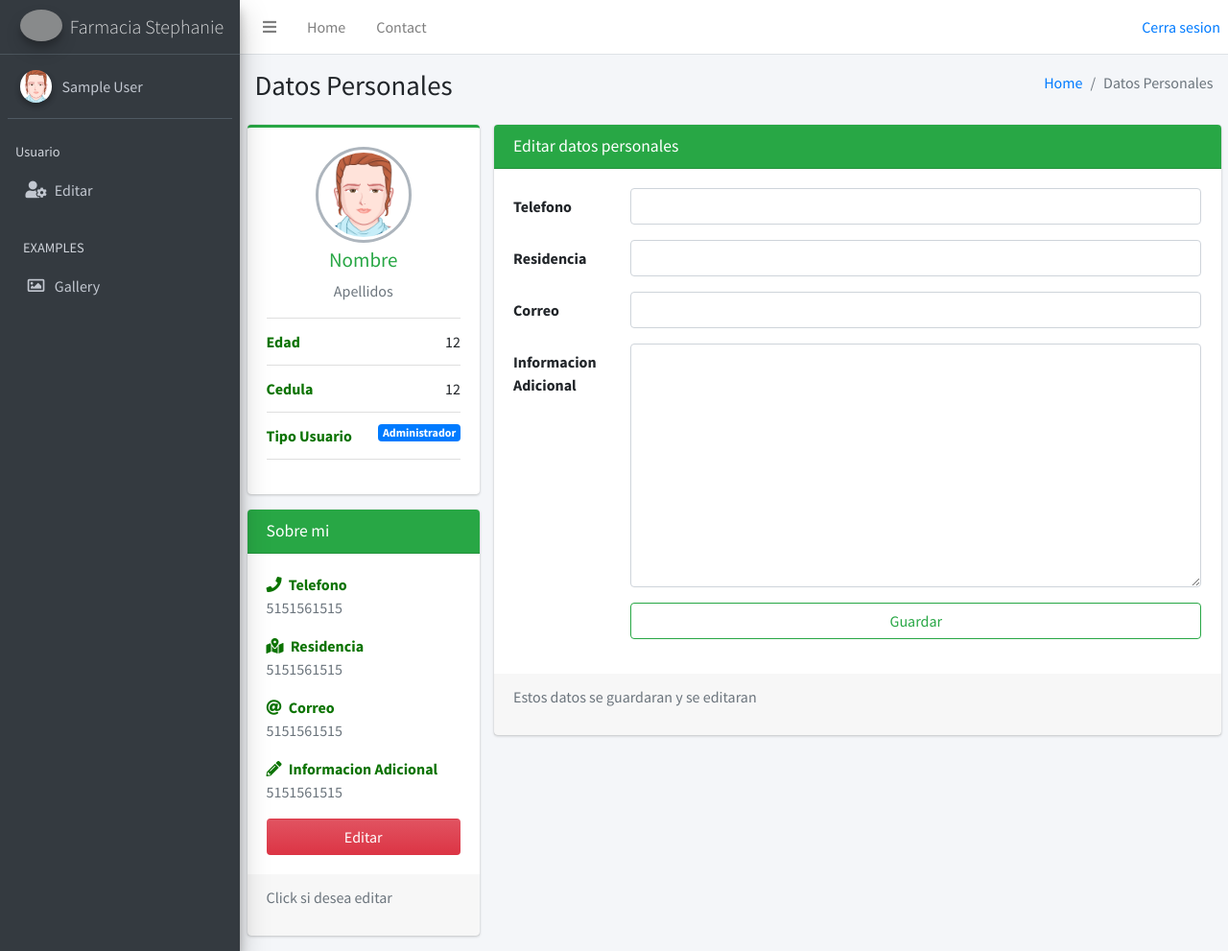
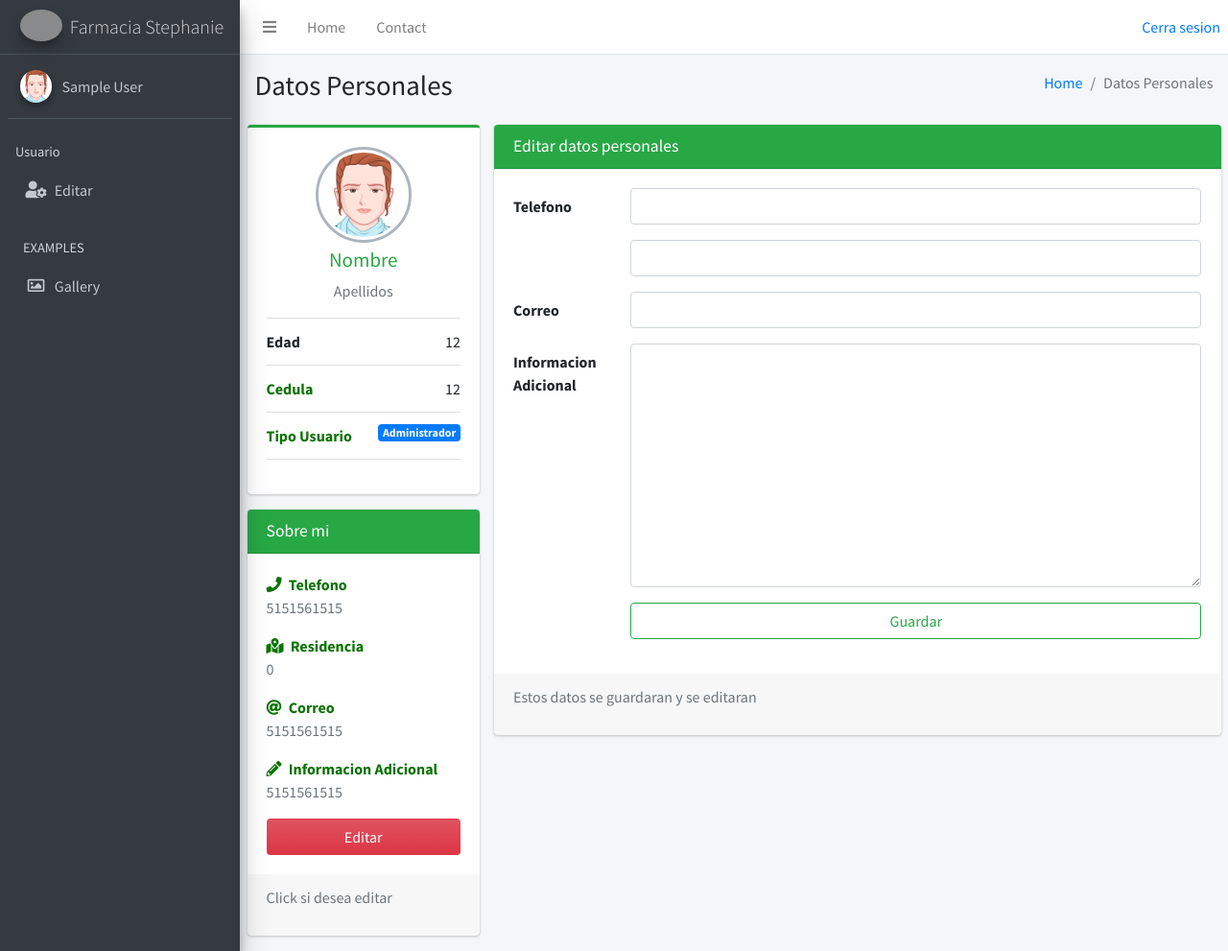
Before and after one commit to sarasalazarparedes/FarmaciaProyectoS, a PHP site: page /vista/editar_datos.php in a window 1280 px wide. Shown: the whole page at 96% size. Run offline with PHP 8.4, Linux system fonts and the light colour scheme; the visitor is signed in with stand-in values (Sample User, id 1); data that the repository does not hold is empty; grey boxes are pictures that could not be loaded.

Commit message:
Cambios a cuadro de informacion usuario

```diff
--- a/controlador/UsuarioController.php
+++ b/controlador/UsuarioController.php
@@ -12,9 +12,9 @@ if($_POST['funcion']=='buscar_usuario'){
             'cedula'=> $objeto->cedulau,
             'tipo'=> $objeto->nombre_tipo,
             'telefono'=> $objeto->telefonou,
-            'residenciaU'=> $objeto->residenciau,
-            'correoU'=> $objeto->correou,
-            'adicionalU'=> $objeto->adicionalu
+            'residenciau'=> $objeto->residenciau,
+            'correou'=> $objeto->correou,
+            'adicionalu'=> $objeto->adicionalu
         );
 
     }
--- a/javas/Usuario.js
+++ b/javas/Usuario.js
@@ -6,7 +6,7 @@ $(document).ready(function () {
         funcion='buscar_usuario';
         $.post('../controlador/UsuarioController.php',{dato,funcion},(response)=>{
            //console.log(typeof response);
-           //console.log(response);
+           console.log(response);
 
             let nombre='';
             let apellido='';
@@ -14,9 +14,9 @@ $(document).ready(function () {
             let cedula='';
             let tipo='';
             let telefono='';
-            let residencia='';
-            let correo='';
-            let adicional='';
+            let residenciau='';
+            let correou='';
+            let adicionalu='';
             //const usu = JSON.parse(response);
             const usu = JSON.parse(response);
             //<--console.log(typeof response);
@@ -26,11 +26,20 @@ $(document).ready(function () {
             cedula+=`${usu.cedula}`;
             tipo+=`${usu.tipo}`;
             telefono+=`${usu.telefono}`;
-            residencia+=`${usu.residencia}`;
-            correo+=`${usu.correo}`;
-            adicional+=`${usu.adicional}`;
+            residenciau+=`${usu.residenciau}`;
+            correou+=`${usu.correou}`;
+            adicionalu+=`${usu.adicionalu}`;
             $('#nombreu').html(nombre);
-            console.log(usu.nombre);
+            $('#apellidou').html(apellido);
+            $('#edad').html(edad);
+            $('#cedulau').html(cedula);
+            $('#tipousuario_idtipousuario').html(tipo);
+            $('#telefonoU').html(telefono);
+            $('#residenciau').html(residenciau);
+            $('#correou').html(correou);
+            $('#adicionalu').html(adicionalu);
+
+
 
         })
     }
--- a/vista/editar_datos.php
+++ b/vista/editar_datos.php
@@ -39,13 +39,14 @@ if($_SESSION['tipousuario_idtipousuario']==1){
                             </div>
                             <input id="usuario"type="hidden" value="<?php echo $_SESSION['usuario']?>">
                                 <h3 id="nombreu" class="profile-username text-center text-success">Nombre</h3>
-                                <p id="apellidoU" class="text-muted text-center">Apellidos</p>
+                                <p id="apellidou" class="text-muted text-center">Apellidos</p>
                                 <ul class="list-group list-group-unbordered mb-3">
                                     <li class="list-group-item">
-                                        <b style="color:#0B7300">Edad</b><a id="edad" class="float-right">12</a>
+                                        <b style="color:
+                                        ">Edad</b><a id="edad" class="float-right">12</a>
                                     </li>
                                     <li class="list-group-item">
-                                    <b style="color:#0B7300">Cedula</b><a id="cedulaU" class="float-right">12</a>
+                                    <b style="color:#0B7300">Cedula</b><a id="cedulau" class="float-right">12</a>
                                     </li>
                                     <li class="list-group-item">
 
@@ -67,16 +68,16 @@ if($_SESSION['tipousuario_idtipousuario']==1){
                                 <strong style="color: #0B7300 ">
                                   <i class=" fas fa-map-marked-alt mr-1"></i> Residencia
                                 </strong>
-                                <p id="residenciaU" class="text-muted">5151561515</p>
+                                <p id="residenciau"class="text-muted">0</p>
                                 <strong style="color: #0B7300 ">
                                   <i class=" fas fa-at mr-1"></i> Correo
                                 </strong>
-                                <p id="correoU"class="text-muted">5151561515</p>
+                                <p id="correou" class="text-muted">5151561515</p>
                                 <strong style="color: #0B7300 ">
                                   <i class=" fas fa-pencil-alt mr-1"></i> Informacion Adicional
                                 </strong>
 
-                                <p id="adicionalU"class="text-muted">5151561515</p>
+                                <p id="adicionalu" class="text-muted">5151561515</p>
                                 <button class="btn btn-block bg-gradient-danger">Editar</button>
                              </div>
                              <div class="card-footer">
@@ -100,23 +101,23 @@ if($_SESSION['tipousuario_idtipousuario']==1){
                                </div>
 
                                <div class="form-group row ">
-                                  <label for="residencia" class="col-sm-2 col-form-label">Residencia</label>
+                                  <label for="residenciau" class="col-sm-2 col-form-label"></label>
                                   <div class="col-sm-10">
-                                     <input type="text" id="residencia" class="form-control">
+                                     <input type="text" id="residenciau" class="form-control">
                                  </div>
                                </div>
 
                                <div class="form-group row ">
-                                  <label for="correo" class="col-sm-2 col-form-label">Correo</label>
+                                  <label for="correou" class="col-sm-2 col-form-label">Correo</label>
                                   <div class="col-sm-10">
-                                     <input type="text" id="correo" class="form-control">
+                                     <input type="text" id="s" class="form-control">
                                  </div>
                                </div>
 
                                <div class="form-group row ">
-                                  <label for="adicional" class="col-sm-2 col-form-label">Informacion Adicional</label>
+                                  <label for="adicionalu" class="col-sm-2 col-form-label">Informacion Adicional</label>
                                   <div class="col-sm-10">
-                                     <textarea class="form-control" id="adicional" cols="30" rows="10"></textarea>
+                                     <textarea class="form-control" id="adicionalu" cols="30" rows="10"></textarea>
                                  </div>
                                </div>
                                <div class="form-group row">
```
